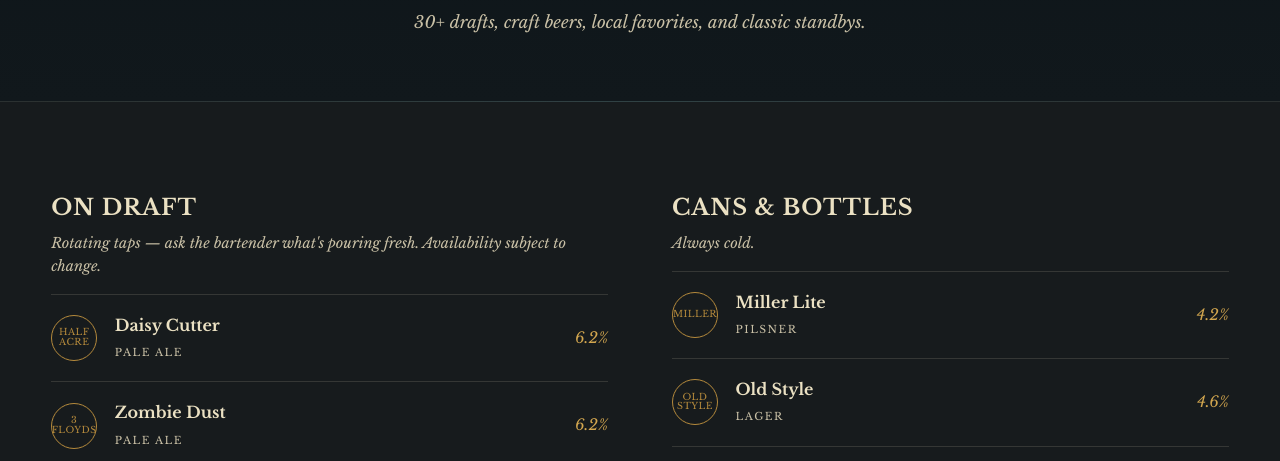
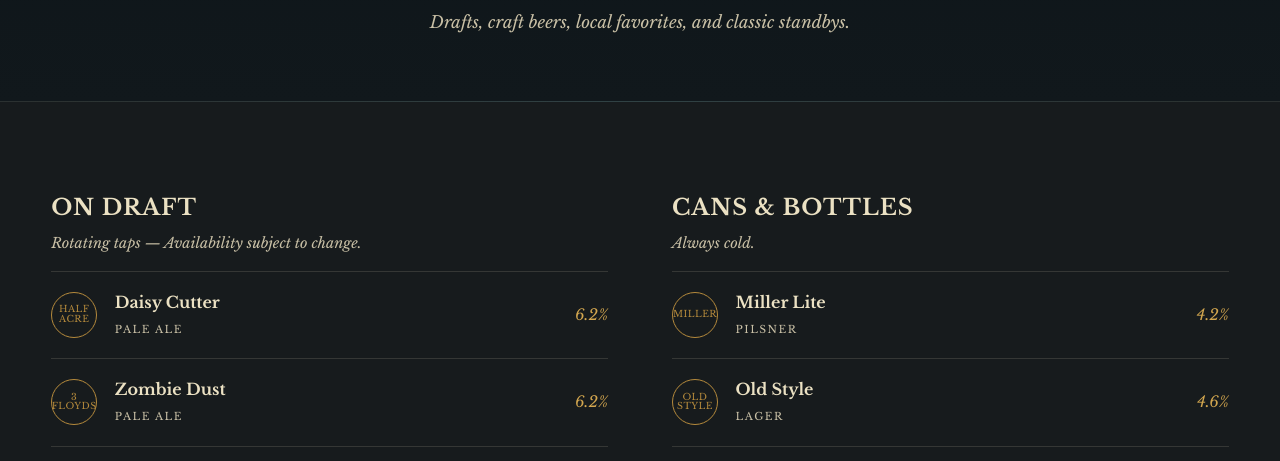
Before and after one commit to killtails/nicks, a plain HTML site: page on-tap.html in a window 1280 px wide. Shown: the part 268-729 px from the top of the page. Drawn offline with nearby package versions, Linux system fonts and the light colour scheme.

Commit message:
Revise descriptions in on-tap.html
Updated text for better clarity and conciseness.

```diff
--- a/on-tap.html
+++ b/on-tap.html
@@ -18,7 +18,7 @@
     <div class="wrap">
       <span class="kicker">The Beer List</span>
       <h1>On Tap Tonight</h1>
-      <p>30+ drafts, craft beers, local favorites, and classic standbys.</p>
+      <p> Drafts, craft beers, local favorites, and classic standbys.</p>
     </div>
   </div>
 
@@ -27,7 +27,7 @@
       <!-- drafts -->
       <div class="menu-block">
         <h2>On Draft</h2>
-        <p class="note">Rotating taps — ask the bartender what's pouring fresh. Availability subject to change.</p>
+        <p class="note">Rotating taps — Availability subject to change.</p>
         <ul class="tap-list">
           <li class="tap">
             <div class="tap-badge">Half<br>Acre</div>
```
